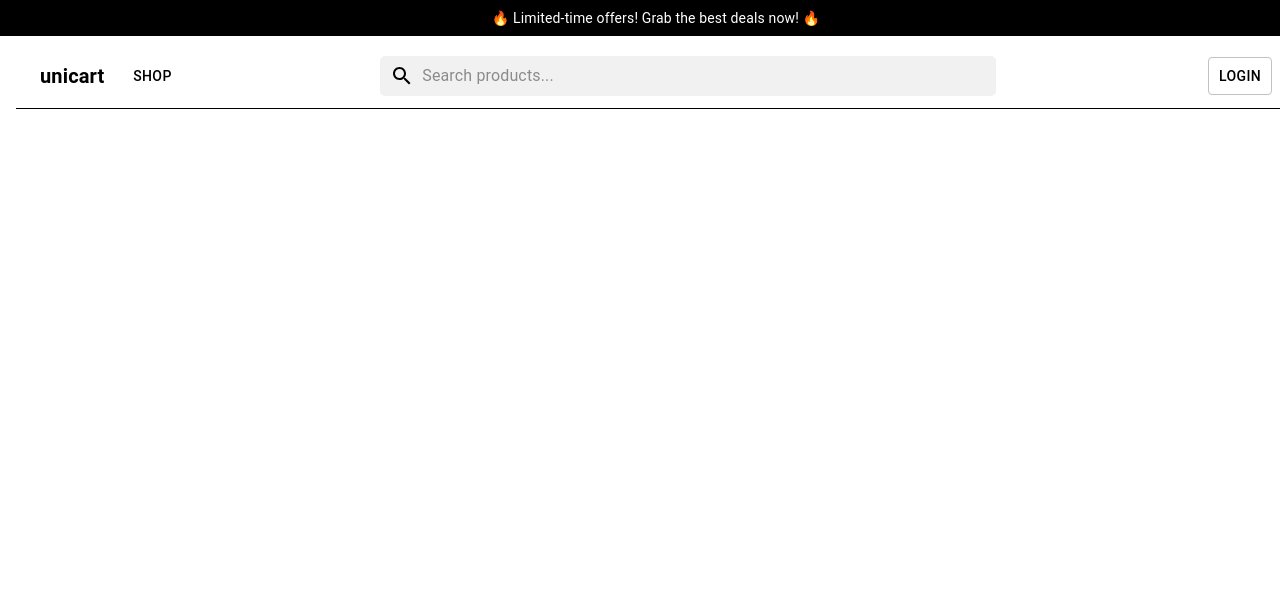
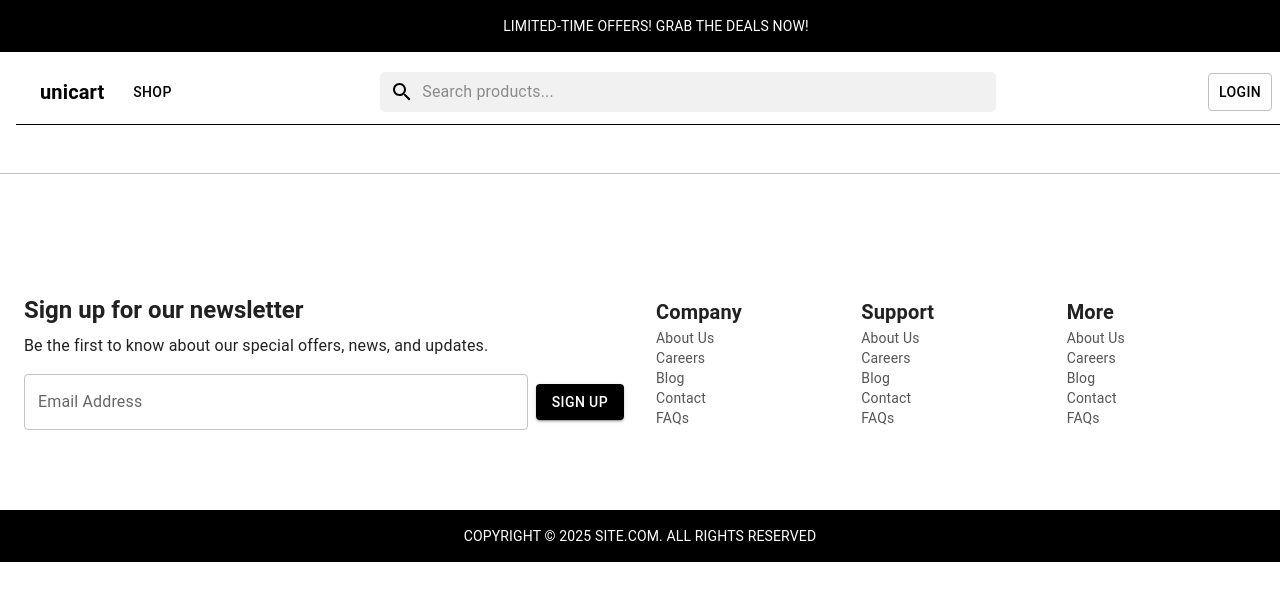
Before and after one commit to ashdejesus/unicart, a React (Vite) app: page / in a window 1280 px wide. Shown: the top 600 px of the page. Built offline with nearby package versions, Linux system fonts and the light colour scheme; no server answers.

Commit message:
added footer

```diff
--- a/src/App.jsx
+++ b/src/App.jsx
@@ -7,6 +7,7 @@ import Shop from "./pages/Shop";
 import Login from "./pages/Login";
 import Signup from "./pages/Signup";
 import Dashboard from "./pages/Dashboard";
+import Footer from "./components/Footer";
 
 const theme = createTheme();
 
@@ -25,6 +26,7 @@ function App() {
               <Route path="/login" element={<Login />} />
               <Route path="/signup" element={<Signup />} />
             </Routes>
+            <Footer /> {/* Footer is now globally included */}
           </Box>
         </Box>
       </Router>
--- /dev/null
+++ b/src/components/Footer.jsx
@@ -0,0 +1,61 @@
+import React from "react";
+import { Box, Typography, Grid, TextField, Button, Divider } from "@mui/material";
+
+const Footer = () => {
+  return (
+    <>
+      {/* Divider */}
+      <Divider sx={{ my: 5, backgroundColor: "#ddd" }} />
+
+      {/* Footer */}
+      <Box sx={{ width: "100vw", backgroundColor: "#ffffff", py: 10, px: 3 }}>
+        <Grid container spacing={4} alignItems="center">
+          {/* Left Side: Newsletter Signup Form */}
+          <Grid item xs={12} md={6}>
+            <Typography variant="h5" sx={{ fontWeight: "bold", mb: 1 }}>
+              Sign up for our newsletter
+            </Typography>
+            <Typography variant="body1" sx={{ mb: 2 }}>
+              Be the first to know about our special offers, news, and updates.
+            </Typography>
+
+            <Box sx={{ display: "flex", alignItems: "center", gap: 1 }}>
+              <TextField label="Email Address" variant="outlined" sx={{ flex: 1 }} />
+              <Button
+                variant="contained"
+                sx={{ backgroundColor: "black", color: "white", "&:hover": { backgroundColor: "#333" } }}
+              >
+                Sign Up
+              </Button>
+            </Box>
+          </Grid>
+
+          {/* Right Side: Links */}
+          <Grid item xs={12} md={6}>
+            <Grid container spacing={2}>
+              {["Company", "Support", "More"].map((title, index) => (
+                <Grid item xs={12} sm={4} key={index}>
+                  <Typography variant="h6" sx={{ fontWeight: "bold" }}>{title}</Typography>
+                  {["About Us", "Careers", "Blog", "Contact", "FAQs"].map((text, i) => (
+                    <Typography key={i} variant="body2" sx={{ color: "#555" }}>
+                      {text}
+                    </Typography>
+                  ))}
+                </Grid>
+              ))}
+            </Grid>
+          </Grid>
+        </Grid>
+      </Box>
+
+      {/* Copyright */}
+      <Box sx={{ backgroundColor: "black", color: "white", textAlign: "center", py: 2 }}>
+        <Typography variant="body2">
+          COPYRIGHT © {new Date().getFullYear()} SITE.COM. ALL RIGHTS RESERVED
+        </Typography>
+      </Box>
+    </>
+  );
+};
+
+export default Footer;
--- a/src/components/Navbar.jsx
+++ b/src/components/Navbar.jsx
@@ -35,8 +35,8 @@ const Navbar = () => {
   return (
     <>
       {/* Promotional Banner */}
-      <Box sx={{ backgroundColor: "#000", color: "#fff", textAlign: "center", py: 1 }}>
-        <Typography variant="body2">🔥 Limited-time offers! Grab the best deals now! 🔥</Typography>
+      <Box sx={{ backgroundColor: "black", color: "white", textAlign: "center", py: 2 }}>
+        <Typography variant="body2"> LIMITED-TIME OFFERS! GRAB THE DEALS NOW!</Typography>
       </Box>
 
       <AppBar position="static" sx={{ backgroundColor: "#fff", padding: "8px 16px", boxShadow: "none" }}>
@@ -128,7 +128,7 @@ const Navbar = () => {
           </Box>
         </Toolbar>
         {/* More Visible Line Break at the Bottom of Navbar */}
-        <Divider sx={{ width: "100vw", borderBottomWidth: 1, backgroundColor: "#000" }} />
+     <Divider sx={{ width: "100vw", borderBottomWidth: 1, backgroundColor: "#000" }} />
       </AppBar>
     </>
   );
--- a/src/pages/Dashboard.jsx
+++ b/src/pages/Dashboard.jsx
@@ -1,5 +1,5 @@
 import React, { useState } from "react";
-import { Box, Typography, IconButton, Button, Grid, Divider, TextField } from "@mui/material";
+import { Box, Typography, IconButton, Button, Grid, Divider } from "@mui/material";
 import ArrowBackIosNewIcon from "@mui/icons-material/ArrowBackIosNew";
 import ArrowForwardIosIcon from "@mui/icons-material/ArrowForwardIos";
 
@@ -38,7 +38,7 @@ const Dashboard = () => {
       <Box
         sx={{
           position: "relative",
-    width: "100vw", // Ensures full screen width
+          width: "100vw",
           height: "100vh",
           backgroundImage: `url(${images[currentImage]})`,
           backgroundSize: "cover",
@@ -60,7 +60,6 @@ const Dashboard = () => {
           },
         }}
       >
-
         <Box sx={{ position: "relative", zIndex: 2, color: "white", px: 3 }}>
           <Typography variant="h3" sx={{ fontWeight: "bold", mb: 2 }}>
             Welcome to UniCart
@@ -149,57 +148,6 @@ const Dashboard = () => {
           ))}
         </Grid>
       </Box>
-
-      {/* Divider */}
-      <Divider sx={{ my: 5, backgroundColor: "#ddd" }} />
-{/* Footer */}
-<Box sx={{ width: "100vw", backgroundColor: "#ffffff", py: 10, px: 3 }}>
-  <Grid container spacing={4} alignItems="center ">
-    {/* Left Side: Newsletter Signup Form */}
-    <Grid item xs={12} md={6}>
-      <Typography variant="h5" sx={{ fontWeight: "bold", mb: 1 }}>
-        Sign up for our newsletter
-      </Typography>
-      <Typography variant="body1" sx={{ mb: 2 }}>
-        Be the first to know about our special offers, news, and updates.
-      </Typography>
-
-      <Box sx={{ display: "flex", alignItems: "center", gap: 1 }}>
-        <TextField label="Email Address" variant="outlined" sx={{ flex: 1 }} />
-        <Button
-          variant="contained"
-          sx={{ backgroundColor: "black", color: "white", "&:hover": { backgroundColor: "#333" } }}
-        >
-          Sign Up
-        </Button>
-      </Box>
-    </Grid>
-
-    {/* Right Side: Lorem Ipsum Links */}
-    <Grid item xs={12} md={6}>
-      <Grid container spacing={2}>
-        {["Lorem Ipsum", "Lorem Ipsum", "Lorem Ipsum"].map((title, index) => (
-          <Grid item xs={12} sm={4} key={index}>
-            <Typography variant="h6" sx={{ fontWeight: "bold" }}>{title}</Typography>
-            {["Lorem", "Lorem", "Lorem", "Lorem", "Lorem"].map((text, i) => (
-              <Typography key={i} variant="body2" sx={{ color: "#555" }}>
-                {text}
-              </Typography>
-            ))}
-          </Grid>
-        ))}
-      </Grid>
-    </Grid>
-  </Grid>
-</Box>
-
-
-      {/* Copyright */}
-      <Box sx={{ backgroundColor: "black", color: "white", textAlign: "center", py: 2 }}>
-        <Typography variant="body2">
-          COPYRIGHTS SITE.COM. ALL RIGHTS RESERVED
-        </Typography>
-      </Box>
     </Box>
   );
 };
```
Lines whose indentation alone changed are shown as unchanged.
